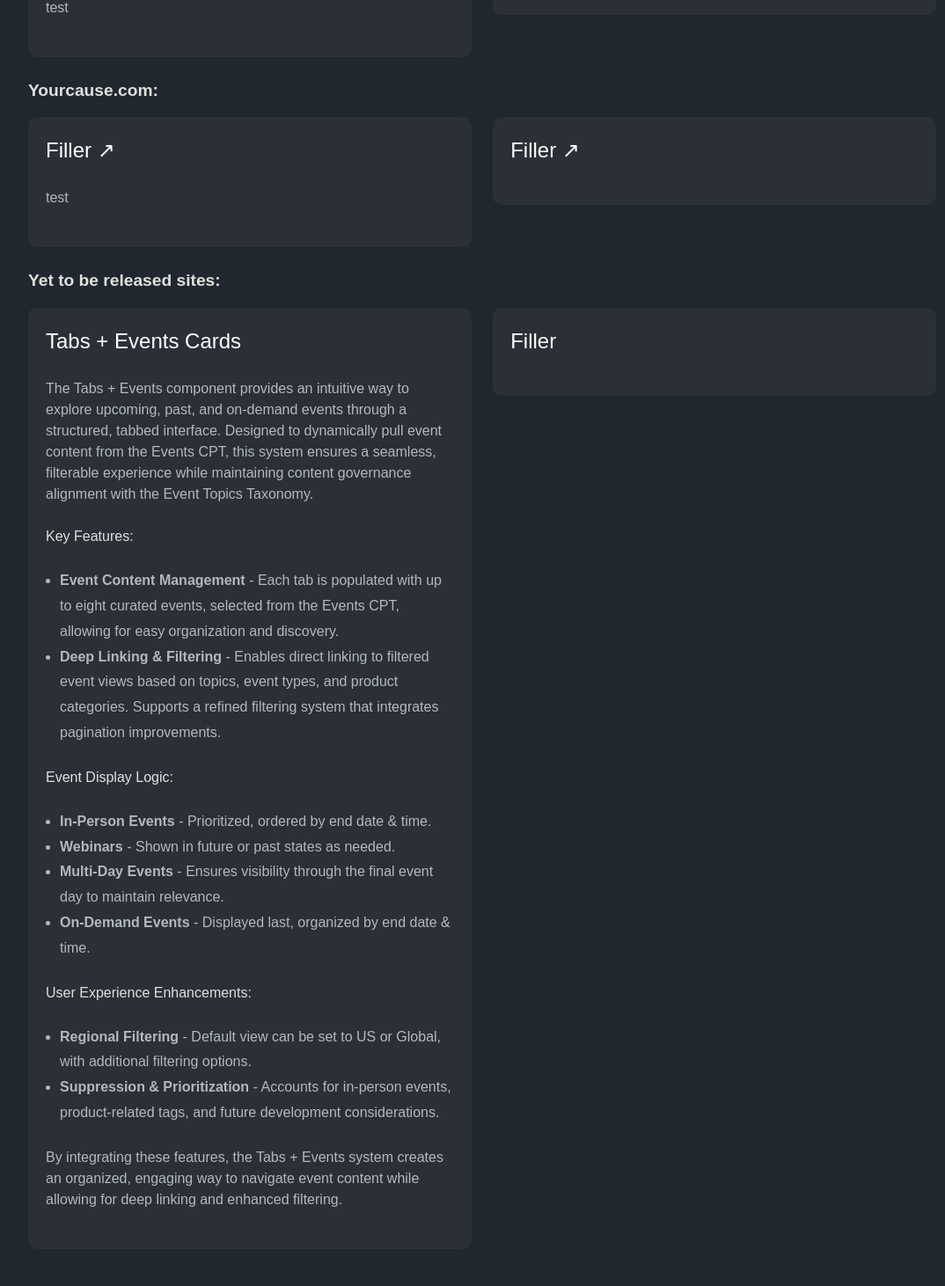
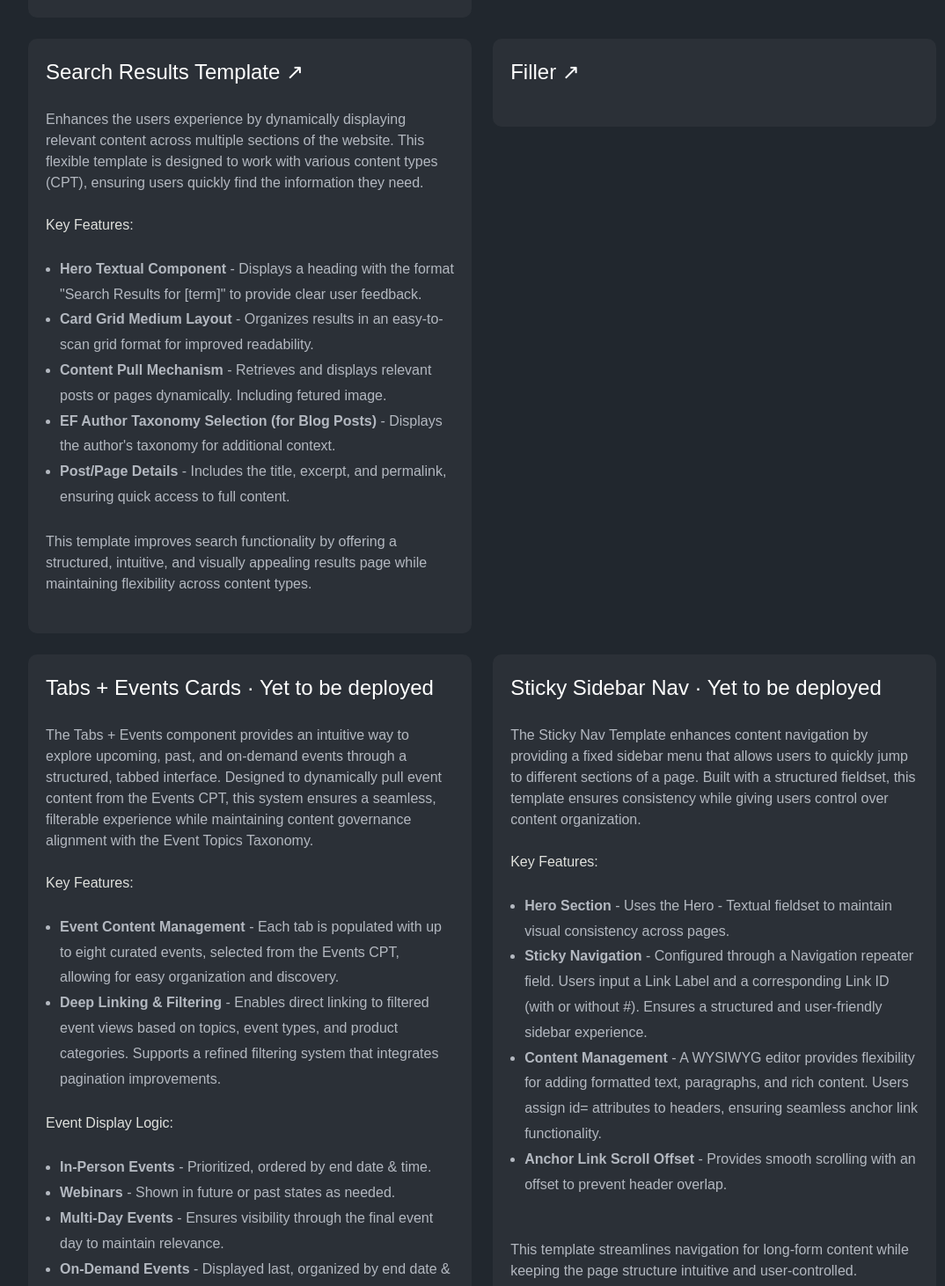
Before and after one commit to magoozz/portfolio, a Next.js app: page /blackbaud in a window 1280 px wide. Shown: the part 500-1962 px from the top of the page at 88% size, without its empty margins (118-1192 px from the left). Built offline with nearby package versions, Linux system fonts and the light colour scheme.

Commit message:
mobile sticky 'nav'

```diff
--- a/src/app/blackbaud/page.tsx
+++ b/src/app/blackbaud/page.tsx
@@ -37,7 +37,6 @@ export default function BlackbaudPage() {
 
       <div className="block-content">
         <h3>Examples of Specific Blocks I&apos;ve Built</h3>
-        <h3>Blackbaud.com:</h3>
 
         <div className="code-m">
           <Link href="https://www.blackbaud.com" className="code-button" target="_blank" rel="noopener noreferrer">Blackbaud.com</Link>
@@ -64,15 +63,26 @@ export default function BlackbaudPage() {
               </Link>
             </div>
           </div>
-        </div>
 
-        <h3>Yourcause.com:</h3>
-        <div className="row">
           <div className="col-md-6 mb-4">
             <div className="block-item">
-              <Link href="" target="_blank" rel="noopener noreferrer">
-                <h4>Filler ↗</h4>
-                <p>test</p>
+              <Link href="https://www.yourcause.com/blog" target="_blank" rel="noopener noreferrer">
+                <h4>Search Results Template ↗</h4>
+                <p>Enhances the users experience by dynamically displaying relevant content across multiple sections of the website.
+                  This flexible template is designed to work with various content types (CPT), ensuring users quickly find the information
+                  they need.
+                </p>
+                <h5>Key Features:</h5>
+                <ul className="ps-3" style={{ listStyleType: "disc", lineHeight: "1.8" }}>
+                  <li><strong>Hero Textual Component</strong> - Displays a heading with the format "Search Results for [term]" to provide clear user feedback.</li>
+                  <li><strong>Card Grid Medium Layout</strong> - Organizes results in an easy-to-scan grid format for improved readability.</li>
+                  <li><strong>Content Pull Mechanism</strong> - Retrieves and displays relevant posts or pages dynamically. Including fetured image.</li>
+                  <li><strong>EF Author Taxonomy Selection (for Blog Posts)</strong> - Displays the author's taxonomy for additional context.</li>
+                  <li><strong>Post/Page Details</strong> - Includes the title, excerpt, and permalink, ensuring quick access to full content.</li>
+                </ul>
+                <p>This template improves search functionality by offering a structured, intuitive, and visually appealing results page while maintaining
+                  flexibility across content types.
+                </p>
               </Link>
             </div>
           </div>
@@ -85,14 +95,10 @@ export default function BlackbaudPage() {
               </Link>
             </div>
           </div>
-        </div>
 
-        <h3>Yet to be released sites:</h3>
-        <div className="row">
           <div className="col-md-6 mb-4">
-            <div className="block-item">
-              <Link href="" target="_blank" rel="noopener noreferrer">
-                <h4>Tabs + Events Cards</h4>
+            <div className="block-item hover-effect">
+                <h4>Tabs + Events Cards · Yet to be deployed</h4>
                 <p>The Tabs + Events component provides an intuitive way to explore upcoming, past, and on-demand events through
                   a structured, tabbed interface. Designed to dynamically pull event content from the Events CPT, this system ensures
                   a seamless, filterable experience while maintaining content governance alignment with the Event Topics Taxonomy.
@@ -118,16 +124,28 @@ export default function BlackbaudPage() {
                 </ul>
                 <p>By integrating these features, the Tabs + Events system creates an organized, engaging way to navigate event content while allowing for deep linking and enhanced filtering.
                 </p>
-              </Link>
+
             </div>
           </div>
 
           <div className="col-md-6 mb-4">
-            <div className="block-item">
-              <Link href="https://www.christmanco.com/company/leadership" target="_blank" rel="noopener noreferrer">
-                <h4>Filler</h4>
-                <p></p>
-              </Link>
+            <div className="block-item hover-effect">
+                <h4>Sticky Sidebar Nav · Yet to be deployed</h4>
+                <p>The Sticky Nav Template enhances content navigation by providing a fixed sidebar menu that allows users to quickly jump to different sections of a page. Built with a structured
+                  fieldset, this template ensures consistency while giving users control over content organization.
+                </p>
+                <h5>Key Features:</h5>
+                <ul className="ps-3" style={{ listStyleType: "disc", lineHeight: "1.8" }}>
+                  <li><strong>Hero Section</strong> - Uses the Hero - Textual fieldset to maintain visual consistency across pages.</li>
+                  <li><strong>Sticky Navigation</strong> - Configured through a Navigation repeater field. Users input a Link Label and a corresponding Link ID (with or without #).
+                  Ensures a structured and user-friendly sidebar experience.</li>
+                  <li><strong>Content Management</strong> - A WYSIWYG editor provides flexibility for adding formatted text, paragraphs, and rich content.
+                  Users assign id= attributes to headers, ensuring seamless anchor link functionality.</li>
+                  <li><strong>Anchor Link Scroll Offset</strong> - Provides smooth scrolling with an offset to prevent header overlap.</li>
+                </ul>
+                <p>This template streamlines navigation for long-form content while keeping the page structure intuitive and user-controlled.
+                </p>
+
             </div>
           </div>
         </div>
--- a/src/app/globals.css
+++ b/src/app/globals.css
@@ -67,6 +67,7 @@ nav {
     transition: all 0.3s ease-in-out;
     font-size: 2rem;
     letter-spacing: 2px;
+    margin-bottom: 1rem;
   }
 
   .tabs ul li a.active {
@@ -86,7 +87,6 @@ nav {
     display: flex;
     justify-content: center;
     margin-top: 2rem;
-    z-index: 1001;
     position: absolute;
     bottom: 11rem;
     left: 4.5rem;
@@ -123,7 +123,7 @@ nav {
     .social-icons {
       display: flex;
       justify-content: center;
-      gap: 15px;
+      gap: 1.25rem;
       position: absolute;
       bottom: 0;
       left: -35.75rem;
@@ -376,6 +376,12 @@ section:last-of-type {
       background-color: rgba(255, 255, 255, 0.045);
     }
 
+    .block-item,
+    .hover-effect {
+      flex-direction: column;
+      gap: 0;
+    }
+
     .block-item:hover {
       background-color: rgba(255, 255, 255, 0.045);
       box-shadow: 0 4px 6px rgba(255, 255, 255, 0);
@@ -385,6 +391,12 @@ section:last-of-type {
     .block-item:hover h4 {
       color: #5eb591;
       transition: color 0.3s;
+    }
+
+    .block-content:hover .block-item:not(:hover) {
+      opacity: 0.5;
+      filter: blur(2px);
+      transition: opacity 0.3s, filter 0.3s;
     }
 
     .row:hover .block-item:not(:hover) {
@@ -516,6 +528,26 @@ section:last-of-type {
     max-width: 27rem;
     margin-left: 0;
     margin-bottom: 4rem;
+
+    .sticky-header {
+      display: block !important;
+      visibility: visible !important;
+      opacity: 1 !important;
+      transform: none !important;
+      text-align: left;
+      margin-left: 1.5rem;
+      position: fixed;
+      top: 0;
+      left: 0;
+      width: 100%;
+      background: #21272e;
+      color: #5eb591;
+      padding: 10px 20px;
+      font-size: 18px;
+      font-weight: bold;
+      z-index: 1005;
+      box-shadow: 0 2px 4px rgba(0, 0, 0, 0.1);
+    }
   }
 
   main {
@@ -614,3 +646,8 @@ section:last-of-type {
   z-index: 1000;
 }
 */
+
+.sticky-header {
+
+  display: none;
+}
--- a/src/app/page.tsx
+++ b/src/app/page.tsx
@@ -1,11 +1,44 @@
+"use client";
+
 import Link from "next/link";
 import ExperienceItem from "../components/ExperienceItem";
 import ProjectItem from "../components/ProjectItem";
 import 'bootstrap/dist/css/bootstrap-grid.min.css';
+import { useEffect, useState } from "react";
 
-export default function Home() {
+const StickyHeader = () => {
+    const [currentSection, setCurrentSection] = useState("About");
+
+    useEffect(() => {
+      const sections = document.querySelectorAll("section");
+
+      const updateHeader = () => {
+          let newSection = ""; // Keep empty until a section is reached
+
+          sections.forEach((section) => {
+              const rect = section.getBoundingClientRect();
+              if (rect.top <= 100 && rect.bottom >= 100) {
+                  newSection = section.getAttribute("data-title") || section.id;
+              }
+          });
+
+          setCurrentSection(newSection); // Updates only when a section is detected
+      };
+
+      window.addEventListener("scroll", updateHeader);
+      updateHeader(); // Run on mount
+
+      return () => {
+          window.removeEventListener("scroll", updateHeader);
+      };
+  }, []);
+
+
+
+
   return (
     <div className="home">
+      <div className="sticky-header">{currentSection}</div>
       {/* About Section */}
       <section id="about" data-title="About">
         <div className="about">
@@ -137,3 +170,5 @@ export default function Home() {
     </div>
   );
 }
+
+export default StickyHeader;
--- a/src/components/Navigation.tsx
+++ b/src/components/Navigation.tsx
@@ -81,12 +81,13 @@ export default function Navigation() {
             href="https://www.linkedin.com/in/megan-bartlett-77215a215"
             target="_blank"
             rel="noopener noreferrer"
-            aria-label="Linkedin"
+            aria-label="Megan's Linkedin"
           >
             <span className="link-text">Linkedin</span>
             <FaLinkedin size={30} />
           </Link>
-          <Link href="mailto:meganbartlett73@u.boisestate.edu">
+          <Link href="mailto:meganbartlett73@u.boisestate.edu"
+            aria-label="Send an email to Megan Bartlett">
             <span className="link-text">Email</span>
             <FaEnvelope size={30} />
           </Link>
@@ -94,7 +95,7 @@ export default function Navigation() {
             href="https://github.com/magoozz"
             target="_blank"
             rel="noopener noreferrer"
-            aria-label="Github"
+            aria-label="Megan's Github"
           >
             <span className="link-text">Github</span>
             <FaGithub size={30} />
@@ -103,7 +104,7 @@ export default function Navigation() {
             href="https://www.goodreads.com/user/show/164080752-megan-bartlett"
             target="_blank"
             rel="noopener noreferrer"
-            aria-label="Good Reads"
+            aria-label="Megan's Good Reads"
           >
             <span className="link-text">Good Reads</span>
             <FaBook size={30} />
```
